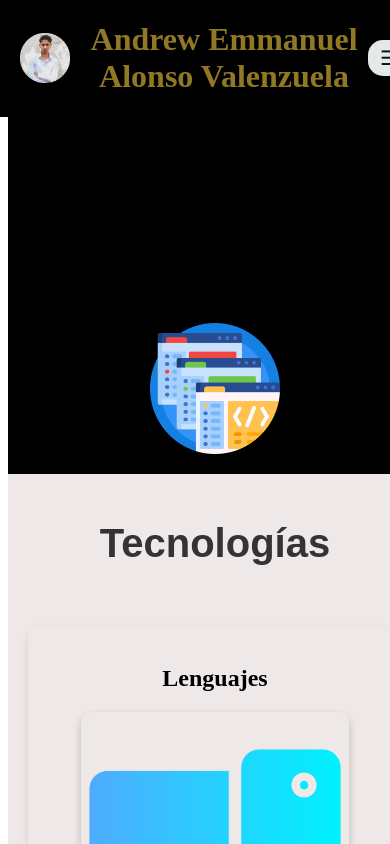
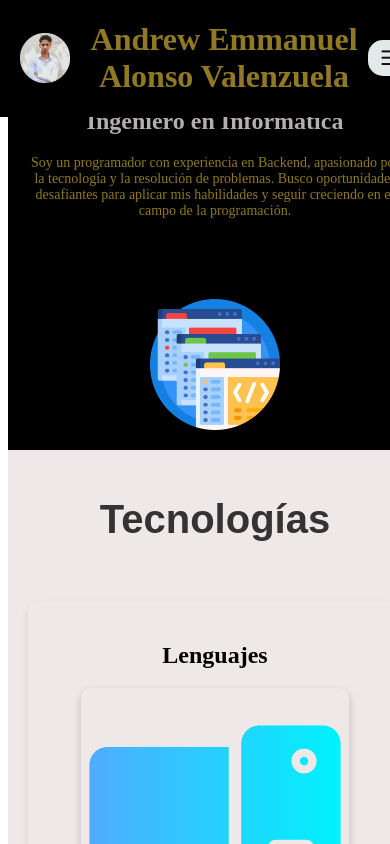
Before and after one commit to AndrewAV19/PortafolioDeAndrew, a React (Vite) app: page / in a window 390 px wide. Shown: the top 844 px of the page. Built offline with nearby package versions, Linux system fonts and the light colour scheme.

Commit message:
return presentation

```diff
--- a/src/components/presentation/Presentation.css
+++ b/src/components/presentation/Presentation.css
@@ -1,17 +1,26 @@
 .presentacion {
-  padding: 120px 20px 80px; /* Ajusta el padding superior para evitar la superposición */
+    padding: 80px 20px;
     background-color: #000000;
     text-align: center;
     width: 100%;
     flex-wrap: wrap;
   }
 
+  .presentacion h2 {
+    font-size: 2.5rem;
+    margin-bottom: 20px;
+    color: #b5aeae; /* Color de texto oscuro */
+  }
+
+  .presentacion p {
+    font-size: 1.25rem;
+    color: rgb(144, 121, 34); /* Color de texto gris */
+    max-width: 800px;
+    margin: 0 auto;
+  }
+
   /* Media queries para pantallas más pequeñas */
   @media (max-width: 768px) {
-  .presentacion {
-    padding-top: 100px; /* Ajuste para pantallas medianas */
-  }
-
     .presentacion h2 {
       font-size: 2rem;
     }
@@ -22,10 +31,6 @@
   }
 
   @media (max-width: 480px) {
-  .presentacion {
-    padding-top: 90px; /* Ajuste para pantallas pequeñas */
-  }
-
     .presentacion h2 {
       font-size: 1.5rem;
     }
```
Lines whose indentation alone changed are shown as unchanged.
